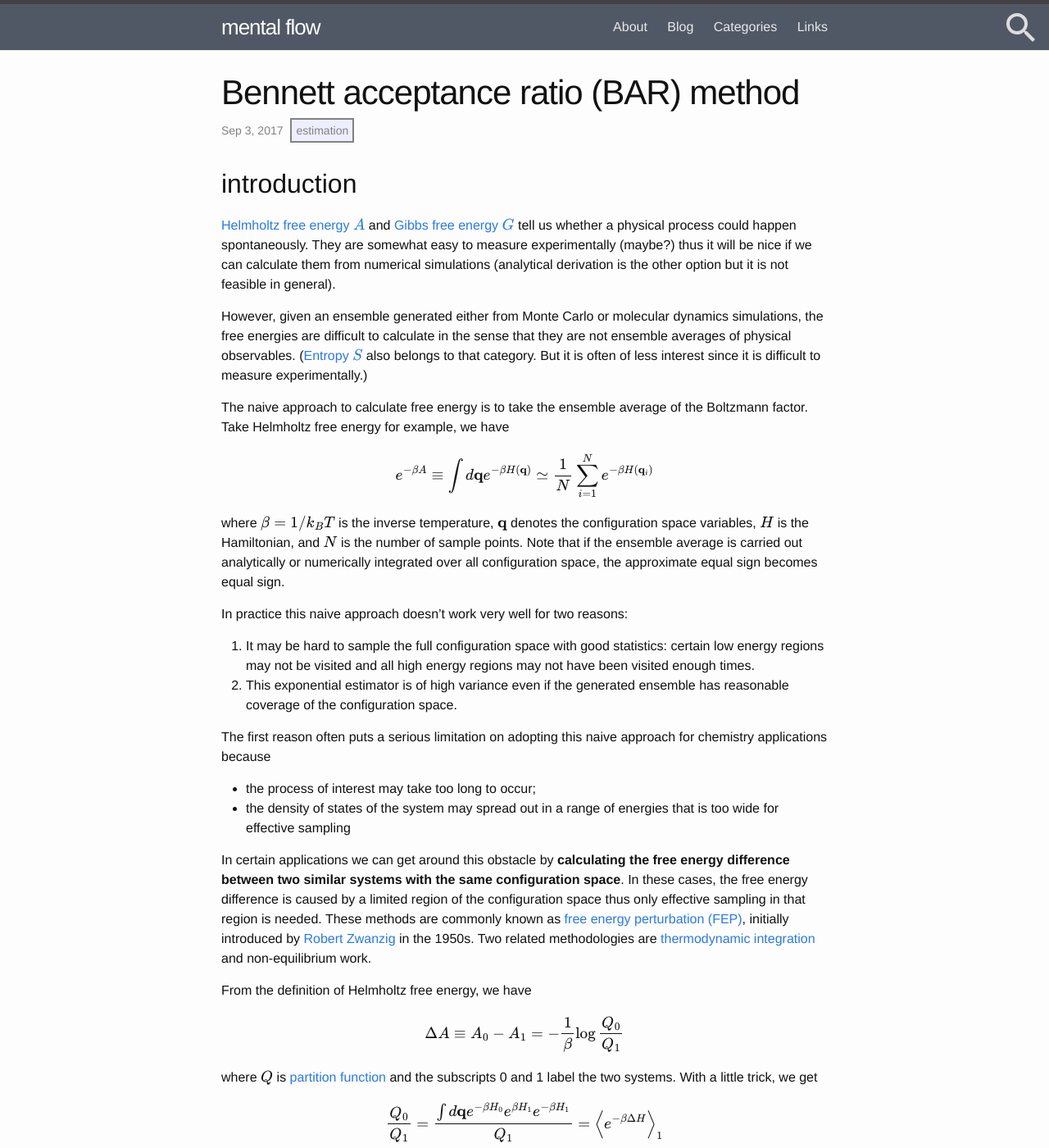
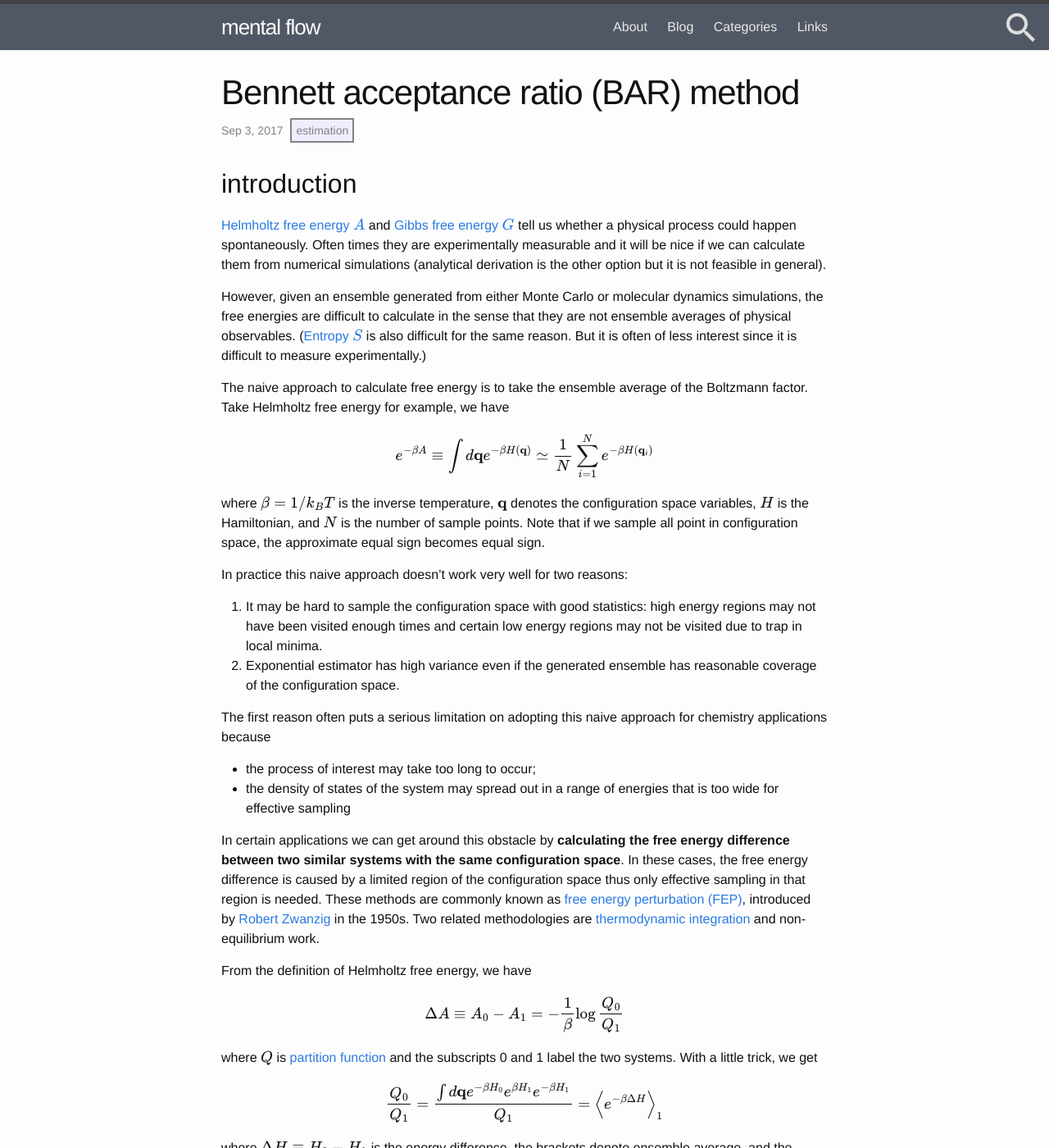
Before and after one commit to nosarthur/nosarthur.github.io, a Jekyll site: the page built from _posts/2017-09-03-bar.md, in a window 1280 px wide and 1400 px high. Shown: the whole window at 82% size. Built offline with Jekyll 4.4.1, drawn with Linux system fonts in a browser that asks for light colours; formulas are drawn with MathJax 3; comment, search, counter and statistics services are not loaded; some of the changed text lies outside the part shown.

Commit message:
update 3.18.2018

````diff
--- a/_posts/2017-09-03-bar.md
+++ b/_posts/2017-09-03-bar.md
@@ -12,14 +12,14 @@
 [Helmholtz free energy $$A$$](https://en.wikipedia.org/wiki/Helmholtz_free_energy)
 and [Gibbs free energy $$G$$](https://en.wikipedia.org/wiki/Gibbs_free_energy)
 tell us whether a physical process could happen spontaneously.
-They are somewhat easy to measure experimentally (maybe?) thus it will be nice if we can calculate them from
+Often times they are experimentally measurable and it will be nice if we can calculate them from
 numerical simulations (analytical derivation is the other option but it is not feasible in general).
 
-However, given an ensemble generated either from Monte Carlo or molecular dynamics simulations,
+However, given an ensemble generated from either Monte Carlo or molecular dynamics simulations,
 the free energies are difficult to calculate in the sense that they are not
 ensemble averages of physical observables.
 ([Entropy $$S$$](https://en.wikipedia.org/wiki/Entropy_in_thermodynamics_and_information_theory)
-also belongs to that category.
+is also difficult for the same reason.
 But it is often of less interest since it is difficult to measure experimentally.)
 
 The naive approach to calculate free energy is to take the ensemble average of the Boltzmann factor.
@@ -29,13 +29,13 @@
 
 where $$\beta=1/k_B T$$ is the inverse temperature, $$\mathbf q$$ denotes the configuration space variables,
 $$H$$ is the Hamiltonian, and $$N$$ is the number of sample points.
-Note that if the ensemble average is carried out analytically or numerically integrated over all configuration space, the approximate equal sign becomes equal sign.
+Note that if we sample all point in configuration space, the approximate equal sign becomes equal sign.
 
 In practice this naive approach doesn't work very well for two reasons:
 
-1. It may be hard to sample the full configuration space with good statistics:
-certain low energy regions may not be visited and all high energy regions may not have been visited enough times.
-1. This exponential estimator is of high variance even if the generated ensemble has reasonable coverage of the configuration space.
+1. It may be hard to sample the configuration space with good statistics:
+high energy regions may not have been visited enough times and certain low energy regions may not be visited due to trap in local minima.
+1. Exponential estimator has high variance even if the generated ensemble has reasonable coverage of the configuration space.
 
 The first reason often puts a serious limitation on adopting this naive approach for chemistry applications because
 
@@ -45,7 +45,7 @@
 In certain applications we can get around this obstacle by **calculating the free energy difference between two similar systems with the same configuration space**.
 In these cases, the free energy difference is caused by a limited region of the configuration space thus only effective sampling in that region is needed.
 These methods are commonly known as [free energy perturbation (FEP)](https://en.wikipedia.org/wiki/Free_energy_perturbation),
-initially introduced by [Robert Zwanzig](https://en.wikipedia.org/wiki/Robert_Zwanzig) in the 1950s.
+introduced by [Robert Zwanzig](https://en.wikipedia.org/wiki/Robert_Zwanzig) in the 1950s.
 Two related methodologies are [thermodynamic integration](https://en.wikipedia.org/wiki/Thermodynamic_integration) and non-equilibrium work.
 
 From the definition of Helmholtz free energy, we have
@@ -102,7 +102,7 @@
 
 $$\Delta U_a + \Delta U_1 = \Delta U_b + \Delta U_0$$
 
-At this point, I strongly recommend you to analytically verify that the two ensemble averages agree.
+At this point, I strongly recommend you to analytically verify that the two ensemble averages on system 0 and system 1 agree.
 A numerical check in python is as follows
 
 ```
@@ -162,7 +164,8 @@
 
 ## digression on bias, variance, and statistical expansion
 
-Before we proceed with the search for optimal weight function, it will be worthwhile to review some tricks for nonlinear estimators since free energies are nonlinear functions.
+Before we proceed to search for optimal weight function,
+let us review some tricks for nonlinear estimators since free energies and partition functions are nonlinear functions.
 
 For a random variable $$X$$ and a nonlinear function $$f$$, notice that in general
 
@@ -181,7 +184,7 @@
 The quality of an estimator can be measured by [mean square error](https://en.wikipedia.org/wiki/Mean_squared_error) (MSE), variance, and bias.
 In my opinion, it's best to use MSE if possible, since [it contains variance, bias, and possibly other noise contributions](https://en.wikipedia.org/wiki/Bias%E2%80%93variance_tradeoff).
 In the above approximation, we can take $$x_0$$ to be the ground truth ensemble average,
-which I will denote as $$\bar X$$. Then we have
+which I denote as $$\bar X$$. Then we have
 
 $$\left< f(X)\right> \simeq f(\bar X) + f'(\bar X)\left< X - \bar X\right> + \frac{f''(\bar X)}{2}\text{MSE}[X] $$
 
@@ -200,7 +203,7 @@
 \text{Var}[f(X)] \equiv  \left<f(X)^2\right> - \left<f(X)\right>^2 \simeq f'(\left<X\right>)^2 \text{Var}[X]
 $$
 
-Note that it may look a little strange where $$f'(\left<X\right>)$$ comes from.
+It may look strange where $$f'(\left<X\right>)$$ comes from.
 I guarantee you that there is no typo here.
 Also, the explanation in the [wikipedia page](https://en.wikipedia.org/wiki/Taylor_expansions_for_the_moments_of_functions_of_random_variables) is wrong: the expansion should be done to the second order.
 
````
Also changed, not shown: other parts of _posts/2017-09-03-bar.md (+5 -2 lines), _posts/2015-10-31-yoga-life.md (+0 -6 lines), _posts/2016-09-23-virtualenv.md (+9 -9 lines), links.md (+1 -0 lines).
